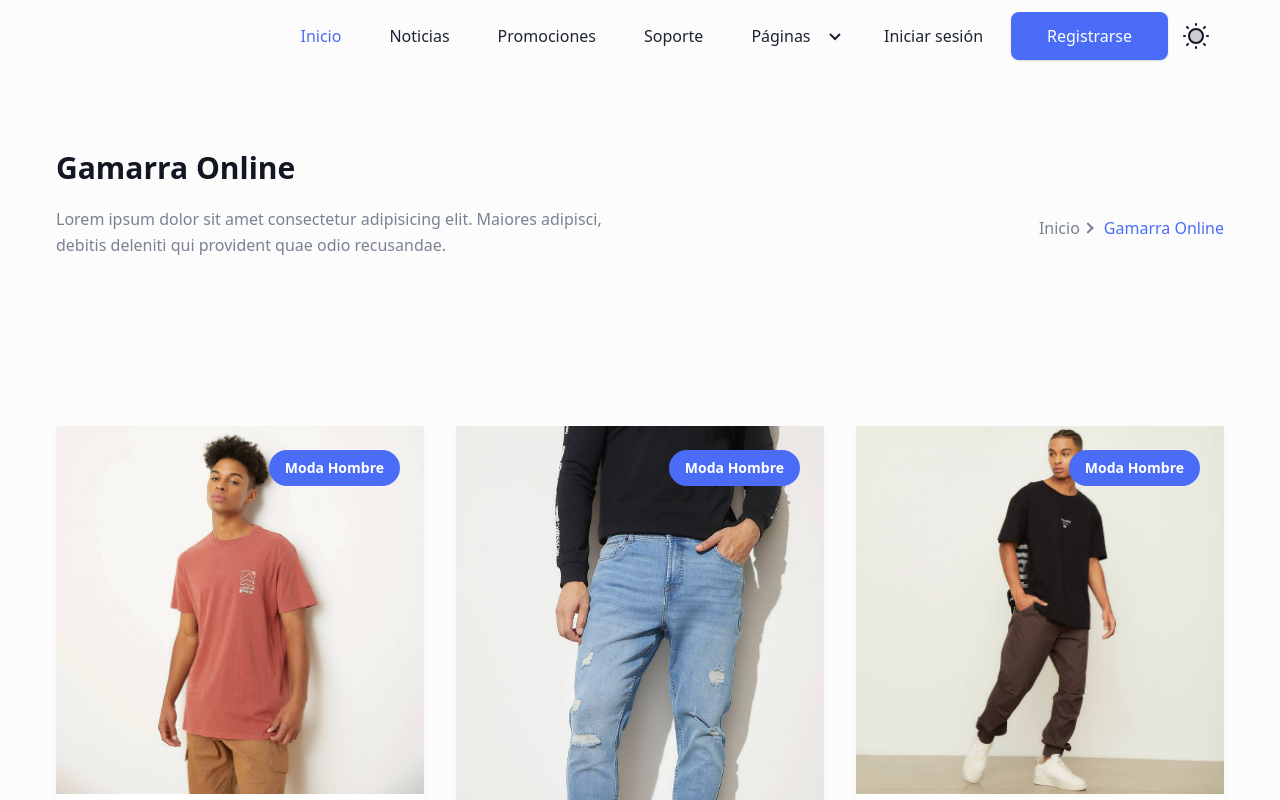
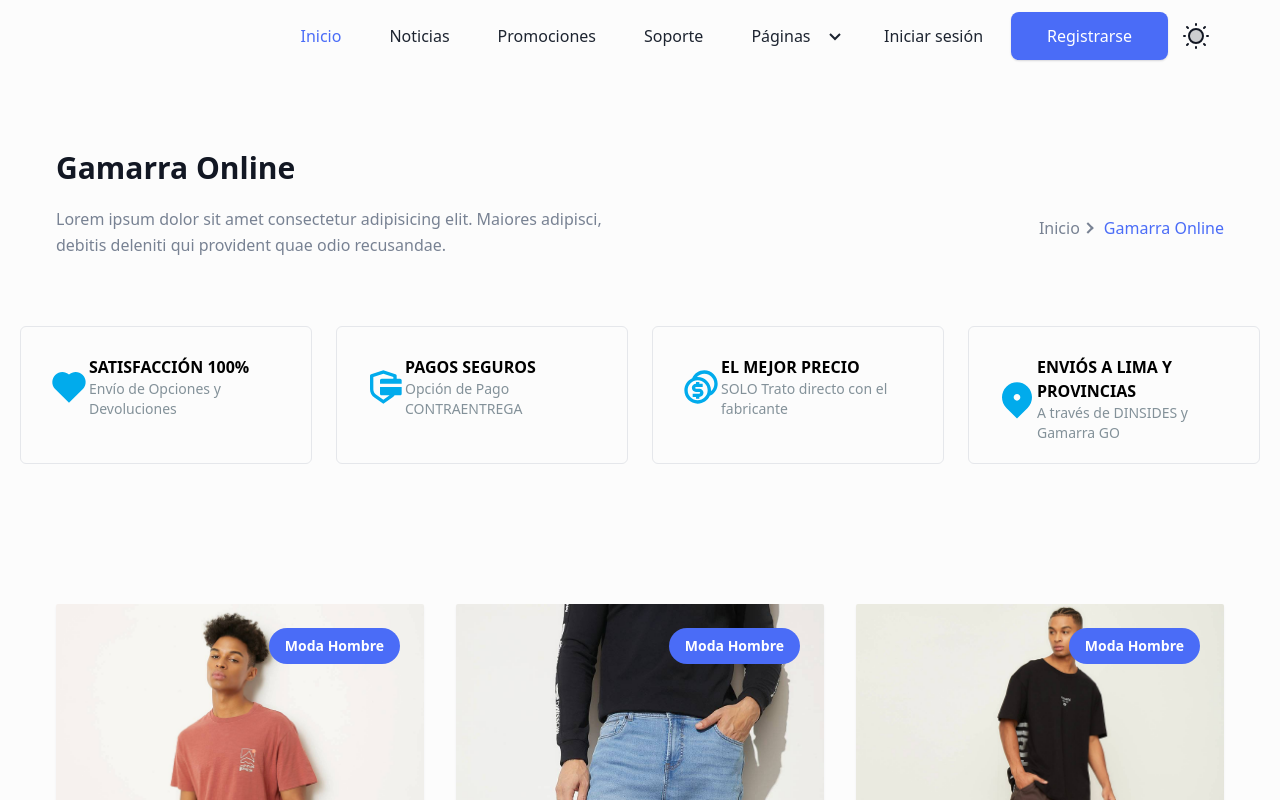
Before and after one commit to Maytadev/devWeb, a React (Vite) app: page / in a window 1280 px wide. Shown: the top 800 px of the page. Built offline with nearby package versions, Linux system fonts and the light colour scheme.

Commit message:
Lisgistic top

```diff
--- /dev/null
+++ b/src/components/logistic_top/LogisticTop.jsx
@@ -0,0 +1,48 @@
+import { RiSecurePaymentFill, RiHeartFill, RiCoinsLine, RiMapPin2Fill } from 'react-icons/ri';
+
+export default function LogisticTop() {
+  const technologies = [
+    {
+      name: 'SATISFACCIÓN 100%',
+      description: 'Envío de Opciones y Devoluciones',
+      icon: <RiHeartFill size="2.5rem" color="#01abec" />,
+    },
+
+    {
+      name: 'PAGOS SEGUROS',
+      description: 'Opción de Pago CONTRAENTREGA',
+      icon: <RiSecurePaymentFill size="2.5rem" color="#01abec" />,
+    },
+    {
+      name: 'EL MEJOR PRECIO',
+      description: 'SOLO Trato directo con el fabricante',
+      icon: <RiCoinsLine size="2.5rem" color="#01abec" />,
+    },
+    {
+      name: 'ENVIÓS A LIMA Y PROVINCIAS',
+      description: 'A través de DINSIDES y Gamarra GO',
+      icon: <RiMapPin2Fill size="2.5rem" color="#01abec" />,
+    },
+  ];
+  return (
+    <div className="p-5 flex justify-center">
+      <div className="grid grid-cols-1 sm:grid-cols-2 md:grid-cols-4 gap-4 md:gap-6 ">
+        {technologies.map((item, index) => {
+          return (
+            <div className="border p-5 rounded-md dark:border-zinc-800	" key={index}>
+              <div key={index} className="flex items-center">
+                <div className="flex">
+                  <div className="p-2 w-12 h-12 rounded">{item.icon}</div>
+                </div>
+                <div>
+                  <div className="text-md font-semibold mt-2 p-0 dark:text-white text-ellipsis">{item.name}</div>
+                  <div className="text-sm text-[#839199] text-ellipsis">{item.description}</div>
+                </div>
+              </div>
+            </div>
+          );
+        })}
+      </div>
+    </div>
+  );
+}
--- a/src/pages/blog/blog.jsx
+++ b/src/pages/blog/blog.jsx
@@ -1,5 +1,6 @@
 import Breadcrumb from '../../components/breadcrumb/breadcrumb';
 import SingleCard from '../../components/card/single-card';
+import LigisticTop from '../../components/logistic_top/LogisticTop';
 
 const data = [
   {
@@ -124,10 +125,13 @@
 export default function Blog() {
   return (
     <>
+
       <Breadcrumb
         pageName="Gamarra Online"
         description="Lorem ipsum dolor sit amet consectetur adipisicing elit. Maiores adipisci, debitis deleniti qui provident quae odio recusandae."
       />
+            <LigisticTop/>
+
 
       <section className="pb-[120px] pt-[120px]">
         <div className="container">
```
